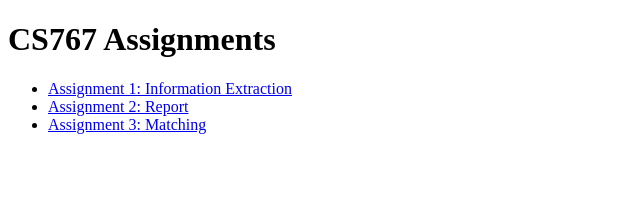
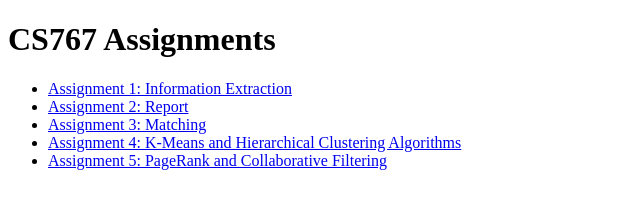
Before and after one commit to brycerr/brycerr.github.io, a plain HTML site: page index.html in a window 1280 px wide. Shown: the whole page, without its empty margins (0-640 px from the left). Drawn offline with Linux system fonts and the light colour scheme.

Commit message:
Update index.html with assignments 4&5

```diff
--- a/index.html
+++ b/index.html
@@ -10,6 +10,8 @@
         <li><a href="/assignments/assignment_01/index.html">Assignment 1: Information Extraction</a></li>
         <li><a href="/assignments/assignment_02/index.html">Assignment 2: Report </a></li>
         <li><a href="/assignments/assignment_03/index.html">Assignment 3: Matching </a></li>
+        <li><a href="/assignments/assignment_04/index.html">Assignment 4: K-Means and Hierarchical Clustering Algorithms </a></li>
+        <li><a href="/assignments/assignment_05/index.html">Assignment 5: PageRank and Collaborative Filtering </a></li>
     </ul>
 </body>
 </html>
```
